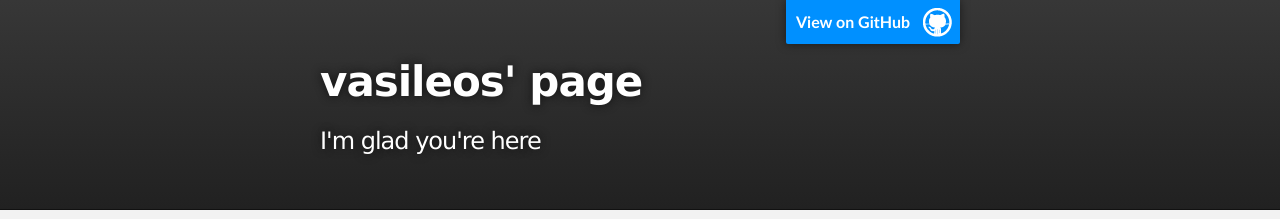
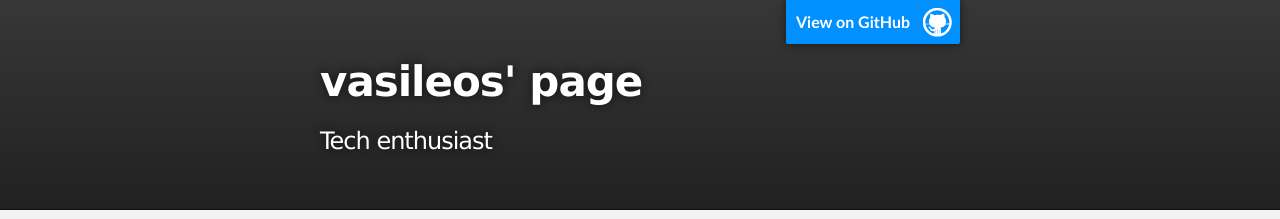
Before and after one commit to vazili89/vazili89.github.io, a plain HTML site: page index.html in a window 1280 px wide. Shown: the top 219 px of the page. Drawn offline with Linux system fonts and the light colour scheme.

Commit message:
Update index.html

```diff
--- a/index.html
+++ b/index.html
@@ -4,7 +4,7 @@
   <head>
     <meta charset='utf-8'>
     <meta http-equiv="X-UA-Compatible" content="chrome=1">
-    <meta name="description" content="vasileos&#39; page : Tech enthusiast, learner">
+    <meta name="description" content="vasileos&#39; page : Tech enthusiast">
 
     <link rel="stylesheet" type="text/css" media="screen" href="stylesheets/stylesheet.css">
 
@@ -19,7 +19,7 @@
           <a id="forkme_banner" href="https://github.com/vazili89">View on GitHub</a>
 
           <h1 id="project_title">vasileos&#39; page</h1>
-          <h2 id="project_tagline">I&#39;m glad you&#39;re here</h2>
+          <h2 id="project_tagline">Tech enthusiast</h2>
 
         </header>
     </div>
```
